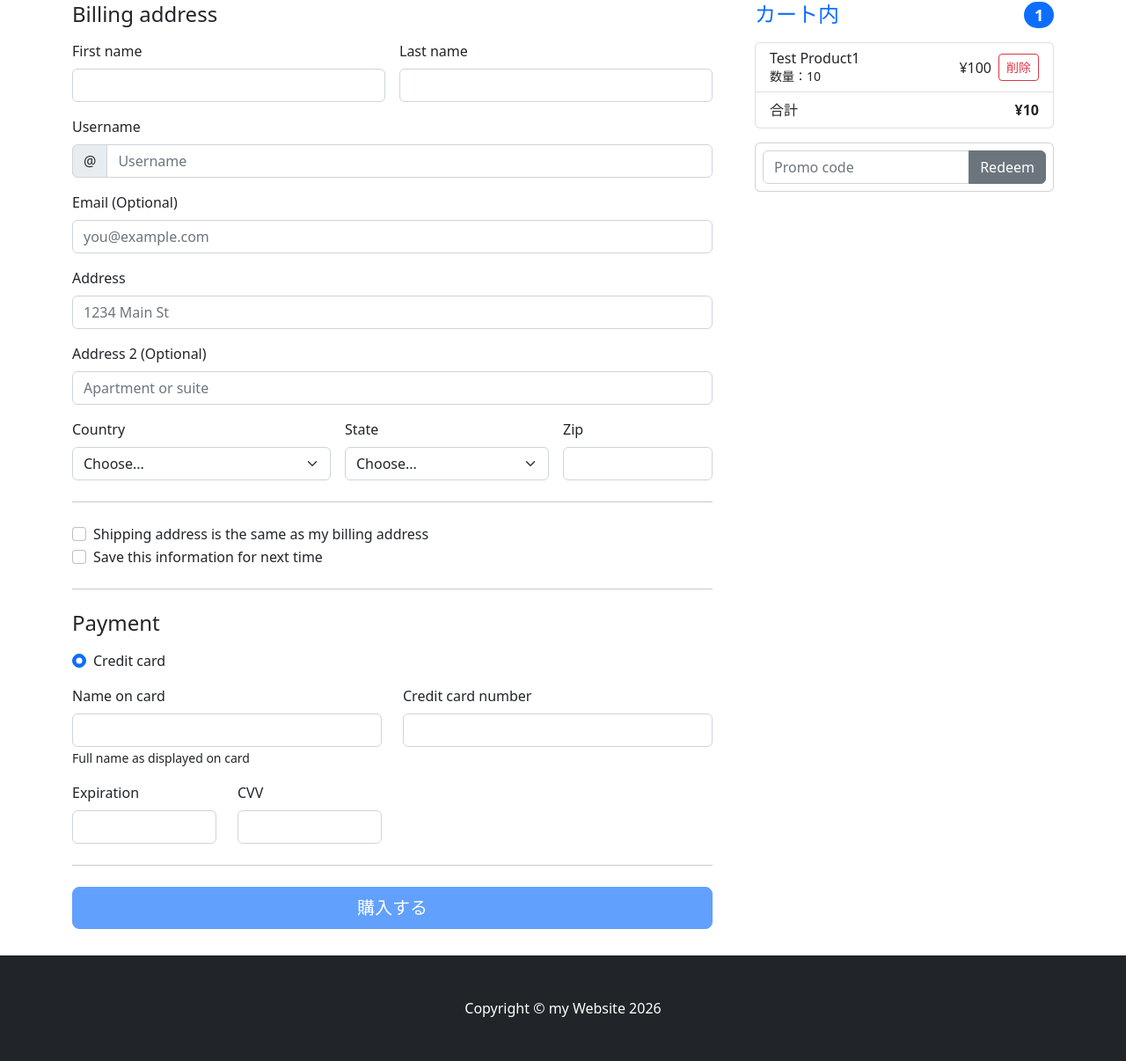
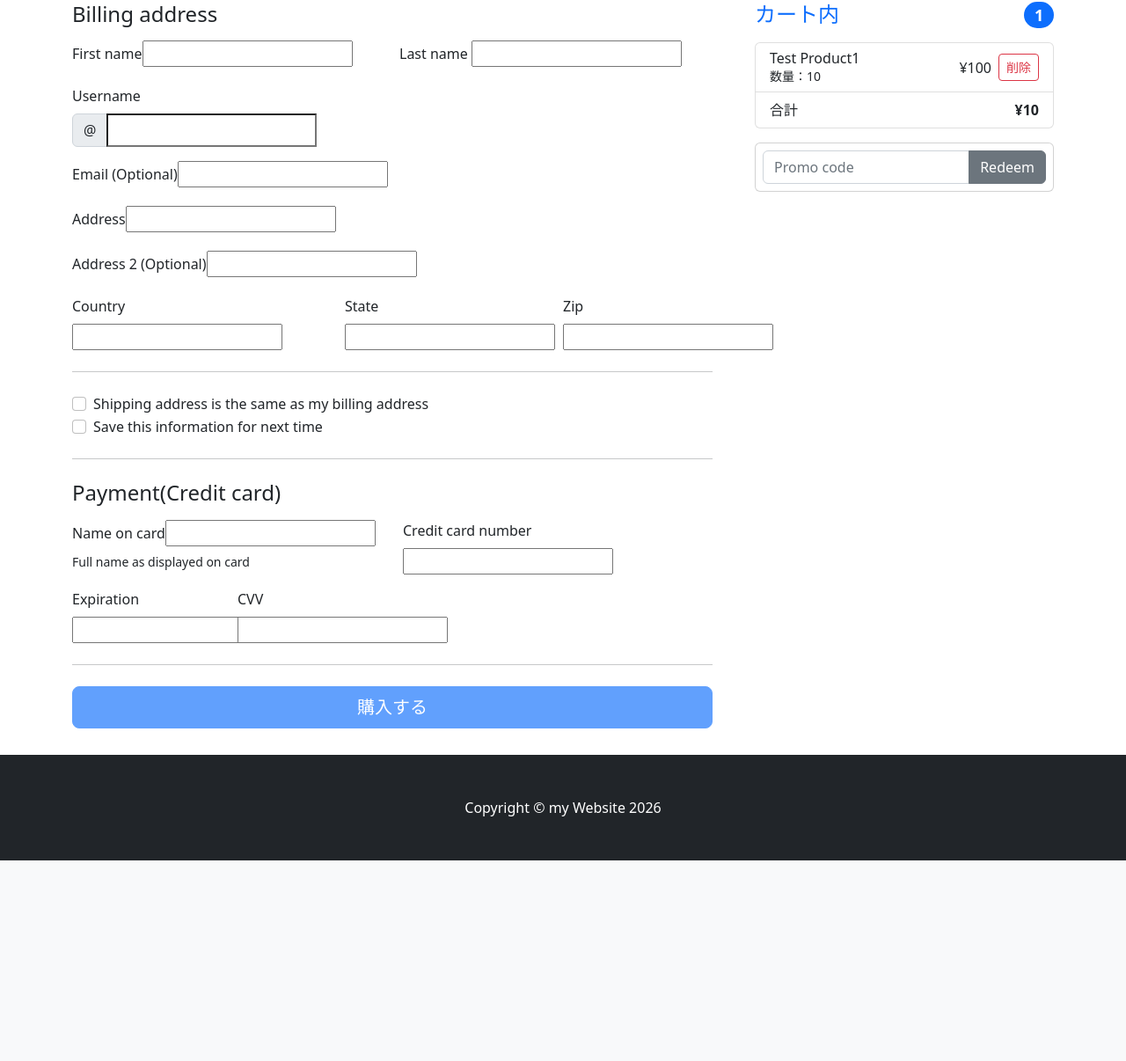
Before and after one commit to suma-web/django_ec, a Django app: template config/templates/carts/cart_view.html in a window 1280 px wide. Shown: the part 184-1390 px from the top of the page at 88% size. After the commit the page ends 1162 px from the top, so only its background shows below. Run offline with Django 4.2, Linux system fonts and the light colour scheme; data comes from the database, SQL or seed files in the repository; tables that the repository leaves empty hold one stand-in row (values such as "Sample post"); the template is opened without the code that fills it: values that come from a table or form of the project are taken from there, most other values are stand-ins (such as "Sample title", 1, 10 or a date in 2020); form fields are guessed from the names that the template uses; some libraries are stand-ins or nearby versions.

Commit message:
config/templates/carts/cart_view.htmlにdjango.formを各項目ごとに追加

```diff
--- a/config/templates/carts/cart_view.html
+++ b/config/templates/carts/cart_view.html
@@ -56,41 +56,36 @@
     </div>
 
   <div class="col-md-7 col-lg-8">
-      <h4 class="mb-3">Billing address</h4>
-      <form class="needs-validation" novalidate> <div class="row g-3">
-          <div class="col-sm-6"> <label for="firstName" class="form-label">First name</label> <input type="text" class="form-control" id="firstName" placeholder="" value="" required>
+    <h4 class="mb-3">Billing address</h4>
+    <form method="POST" class="needs-validation" novalidate>{% csrf_token %}
+        <div class="row g-3">
+          <div class="col-sm-6"> <label for="firstName" class="form-label">First name</label>{{ form.first_name }}
               <div class="invalid-feedback">Valid first name is required.</div>
           </div>
-          <div class="col-sm-6"> <label for="lastName" class="form-label">Last name</label> <input type="text" class="form-control" id="lastName" placeholder="" value="" required>
+          <div class="col-sm-6"> <label for="lastName" class="form-label">Last name</label> {{ form.last_name }}
               <div class="invalid-feedback">Valid last name is required.</div>
           </div>
           <div class="col-12"> <label for="username" class="form-label">Username</label>
-              <div class="input-group has-validation"> <span class="input-group-text">@</span> <input type="text" class="form-control" id="username" placeholder="Username" required>
+              <div class="input-group has-validation"> <span class="input-group-text">@</span>{{ form.username }}
                   <div class="invalid-feedback">Your username is required.</div>
               </div>
           </div>
-          <div class="col-12"> <label for="email" class="form-label">Email <span class="text-body-secondary">(Optional)</span></label> <input type="email" class="form-control" id="email" placeholder="you@example.com">
+          <div class="col-12"> <label for="email" class="form-label">Email <span class="text-body-secondary">(Optional)</span></label>{{ form.email }}
               <div class="invalid-feedback">Please enter a valid email address for shipping updates.</div>
           </div>
-          <div class="col-12"> <label for="address" class="form-label">Address</label> <input type="text" class="form-control" id="address" placeholder="1234 Main St" required>
+          <div class="col-12"> <label for="address" class="form-label">Address</label>{{ form.address }}
               <div class="invalid-feedback">Please enter your shipping address.</div>
           </div>
-          <div class="col-12"> <label for="address2" class="form-label">Address 2 <span class="text-body-secondary">(Optional)</span></label> <input type="text" class="form-control" id="address2" placeholder="Apartment or suite"></div>
-          <div class="col-md-5"> <label for="country" class="form-label">Country</label>
-              <select class="form-select" id="country" required>
-                  <option value="">Choose...</option>
-                  <option>United States</option>
-              </select>
+          <div class="col-12"> <label for="address2" class="form-label">Address 2
+            <span class="text-body-secondary">(Optional)</span></label>{{ form.address2 }}
+          </div>
+          <div class="col-md-5"> <label for="country" class="form-label">Country</label>{{ form.country }}
               <div class="invalid-feedback">Please select a valid country.</div>
           </div>
-          <div class="col-md-4"> <label for="state" class="form-label">State</label>
-              <select class="form-select" id="state" required>
-                  <option value="">Choose...</option>
-                  <option>California</option>
-              </select>
+          <div class="col-md-4"> <label for="state" class="form-label">State</label>{{ form.state }}
               <div class="invalid-feedback">Please provide a valid state.</div>
           </div>
-          <div class="col-md-3"> <label for="zip" class="form-label">Zip</label> <input type="text" class="form-control" id="zip" placeholder="" required>
+          <div class="col-md-3"> <label for="zip" class="form-label">Zip</label>{{ form.zip_code }}
               <div class="invalid-feedback">Zip code required.</div>
           </div>
       </div>
@@ -102,33 +97,28 @@
 
       <hr class="my-4">
 
-      <h4 class="mb-3">Payment</h4>
-      <div class="my-3">
-          <div class="form-check">
-            <input id="credit" name="paymentMethod" type="radio" class="form-check-input" checked required> <label class="form-check-label" for="credit">Credit card</label>
-          </div>
-      </div>
+      <h4 class="mb-3">Payment(Credit card)</h4>
       <div class="row gy-3">
-          <div class="col-md-6"> <label for="cc-name" class="form-label">Name on card</label> <input type="text" class="form-control" id="cc-name" placeholder="" required> <small class="text-body-secondary">Full name as displayed on card</small>
+          <div class="col-md-6"> <label for="cc-name" class="form-label">Name on card</label>{{ form.code_name }}<small class="text-body-secondary">Full name as displayed on card</small>
               <div class="invalid-feedback">Name on card is required</div>
           </div>
-          <div class="col-md-6"> <label for="cc-number" class="form-label">Credit card number</label> <input type="text" class="form-control" id="cc-number" placeholder="" required>
+          <div class="col-md-6"> <label for="cc-number" class="form-label">Credit card number</label>{{ form.code_number }}
               <div class="invalid-feedback">Credit card number is required</div>
           </div>
-          <div class="col-md-3"> <label for="cc-expiration" class="form-label">Expiration</label> <input type="text" class="form-control" id="cc-expiration" placeholder="" required>
+          <div class="col-md-3"> <label for="cc-expiration" class="form-label">Expiration</label>{{ form.code_expiration }}
               <div class="invalid-feedback">Expiration date required</div>
           </div>
-          <div class="col-md-3"> <label for="cc-cvv" class="form-label">CVV</label> <input type="text" class="form-control" id="cc-cvv" placeholder="" required>
+          <div class="col-md-3"> <label for="cc-cvv" class="form-label">CVV</label>{{ form.code_cvv }}
               <div class="invalid-feedback">Security code required</div>
           </div>
       </div>
 
       <hr class="my-4">
 
-      <button class="w-100 btn btn-primary btn-lg" type="button" disabled style="margin-bottom: 1.5em;">
+      <button class="w-100 btn btn-primary btn-lg" type="submit" disabled style="margin-bottom: 1.5em;">
         購入する
       </button>
-      </form>
+    </form>
   </div>
 
  </div>
```
